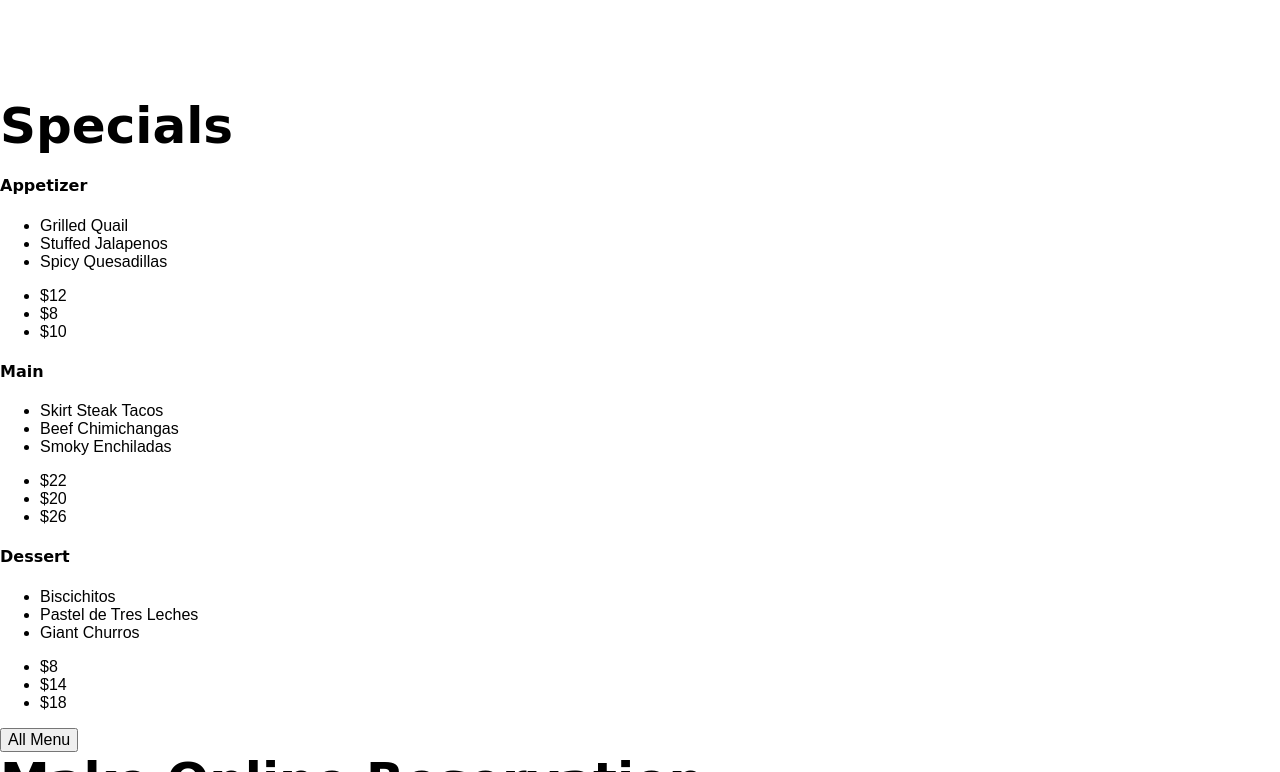
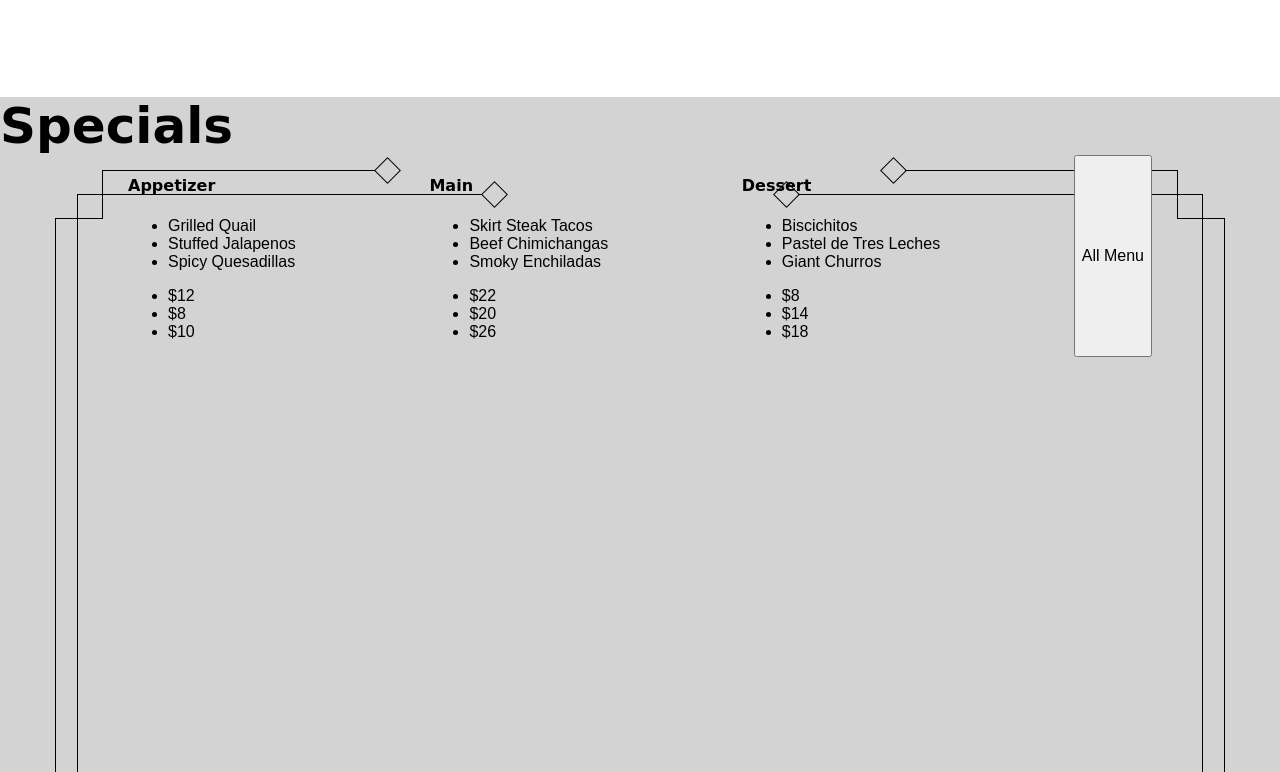
Before and after one commit to MichellePayne/resturant-PSD-Conversion, a website: page index.html in a window 1280 px wide. Shown: the part 1368-2140 px from the top of the page. Drawn offline with nearby package versions, Linux system fonts and the light colour scheme; files that its build step writes are made by us from their sources; a web font is replaced by a local one.

Commit message:
started working on the spcials section

```diff
--- a/dev/styles/style.scss
+++ b/dev/styles/style.scss
@@ -104,3 +104,15 @@ header{
 .aboutText p{
 	padding-top: 10px;
 }
+// end of about section
+// specials section
+.specials{
+	background-color: #D3D3D3;
+	background-image: url("../../assets/home page/specials-border.png");
+	background-repeat: no-repeat;
+	background-position: center;
+	height:800px;
+}
+.menu{
+
+}
--- a/index.html
+++ b/index.html
@@ -53,7 +53,7 @@
 	</section>
 	<section class="specials">
 		<h2>Specials</h2>
-		<div class="menu">
+		<div class="menu wrapper">
 			<div class="apps">
 				<h4>Appetizer</h4>
 				<ul>
```
